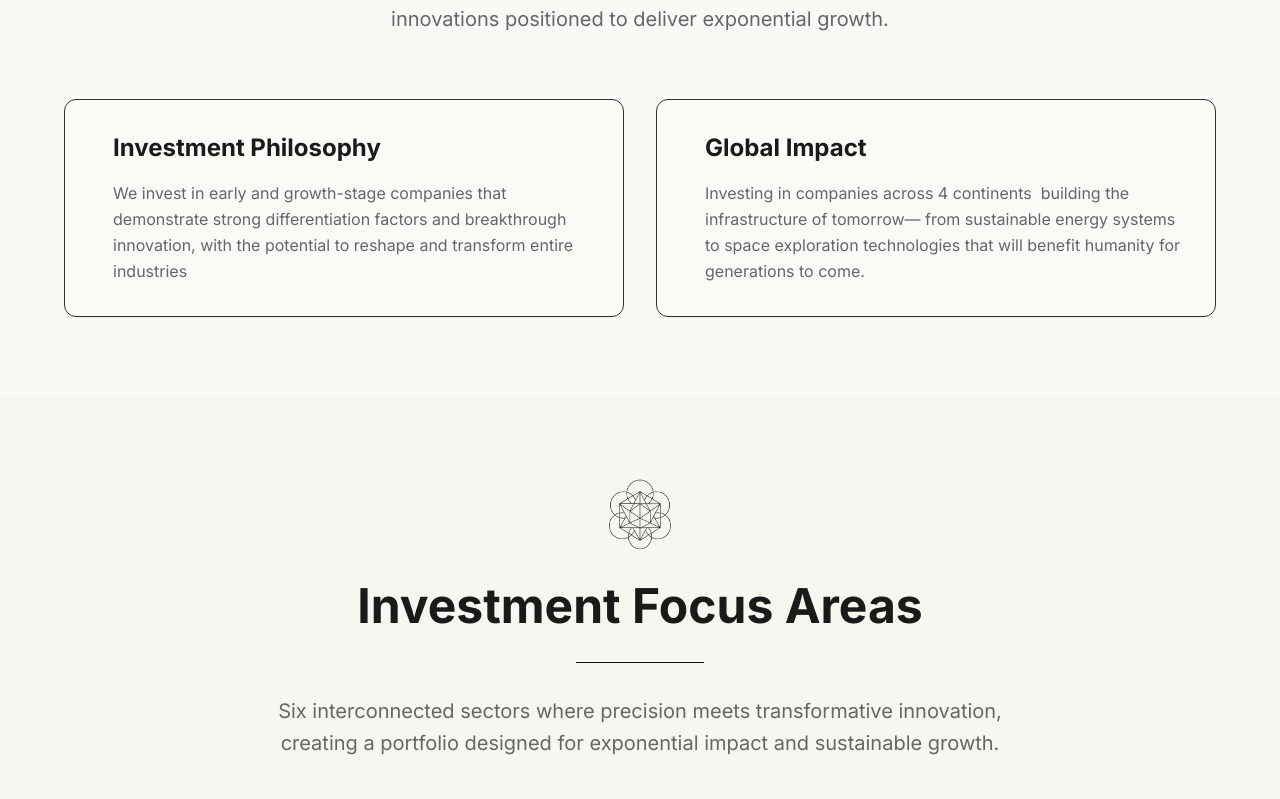
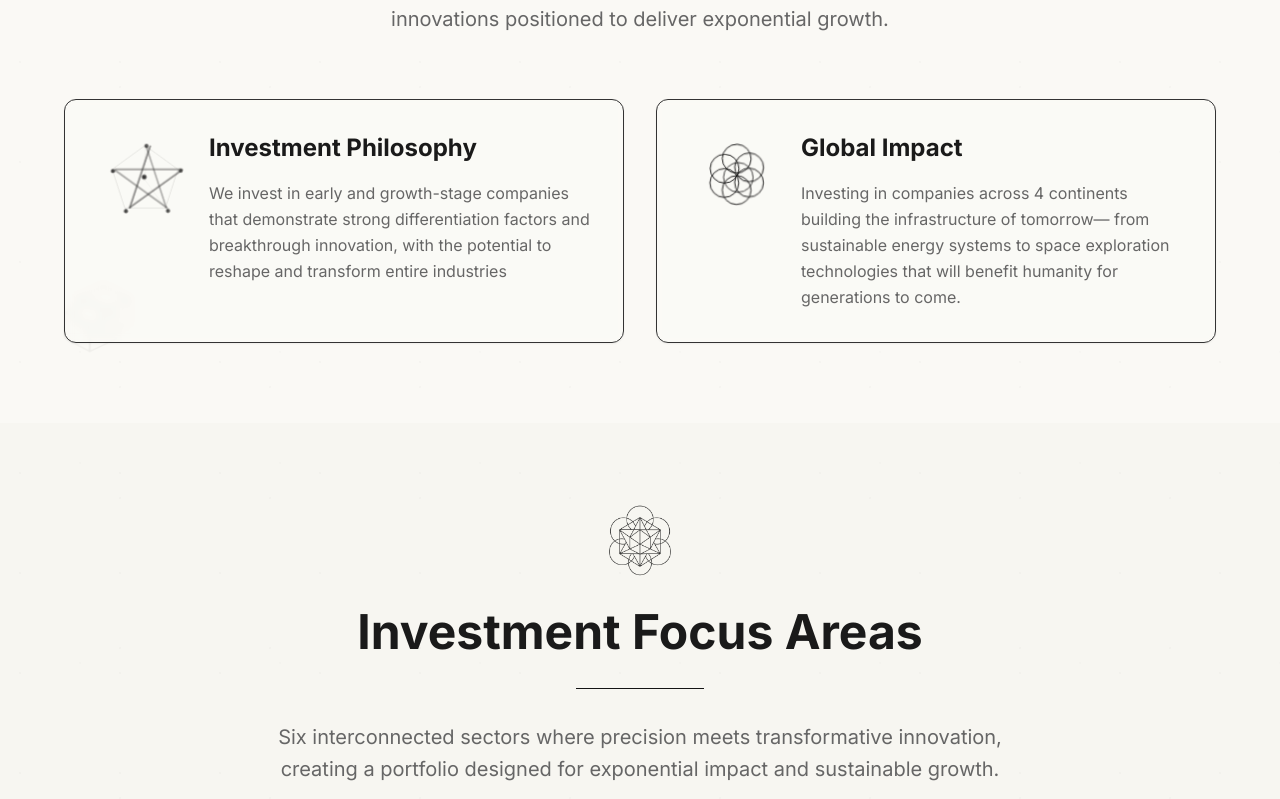
Before and after one commit to IMAGINE-ENGINE-STUDIOS/decahedron-ink-forge, a React (Vite) app: page / in a window 1280 px wide. Shown: the part 1501-2300 px from the top of the page. Built offline with nearby package versions, Linux system fonts and the light colour scheme.

Commit message:
Fix GeometricPattern component error
The GeometricPattern component was not returning a ReactNode, causing a TypeScript error. This commit updates the component to correctly return JSX, resolving the build error.

```diff
--- a/src/components/GeometricPattern.tsx
+++ b/src/components/GeometricPattern.tsx
@@ -213,6 +213,14 @@ const GeometricPattern: React.FC<GeometricPatternProps> = ({
         return getPythagoreanStarPath();
     }
   };
-  return;
+  return (
+    <svg
+      className={`${sizeClasses[size]} ${className}`}
+      viewBox="0 0 100 100"
+      xmlns="http://www.w3.org/2000/svg"
+    >
+      {getPattern()}
+    </svg>
+  );
 };
 export default GeometricPattern;
```
